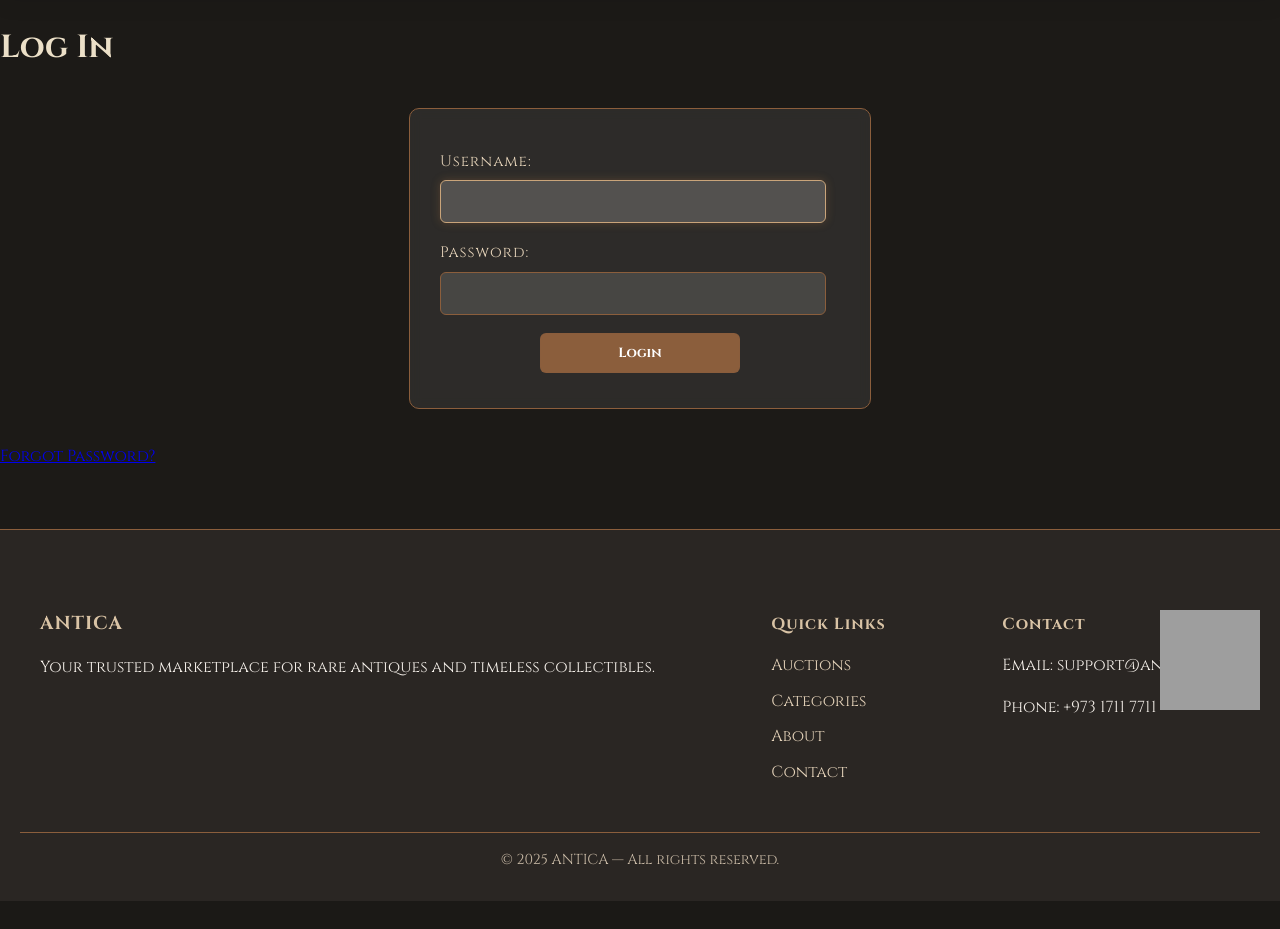
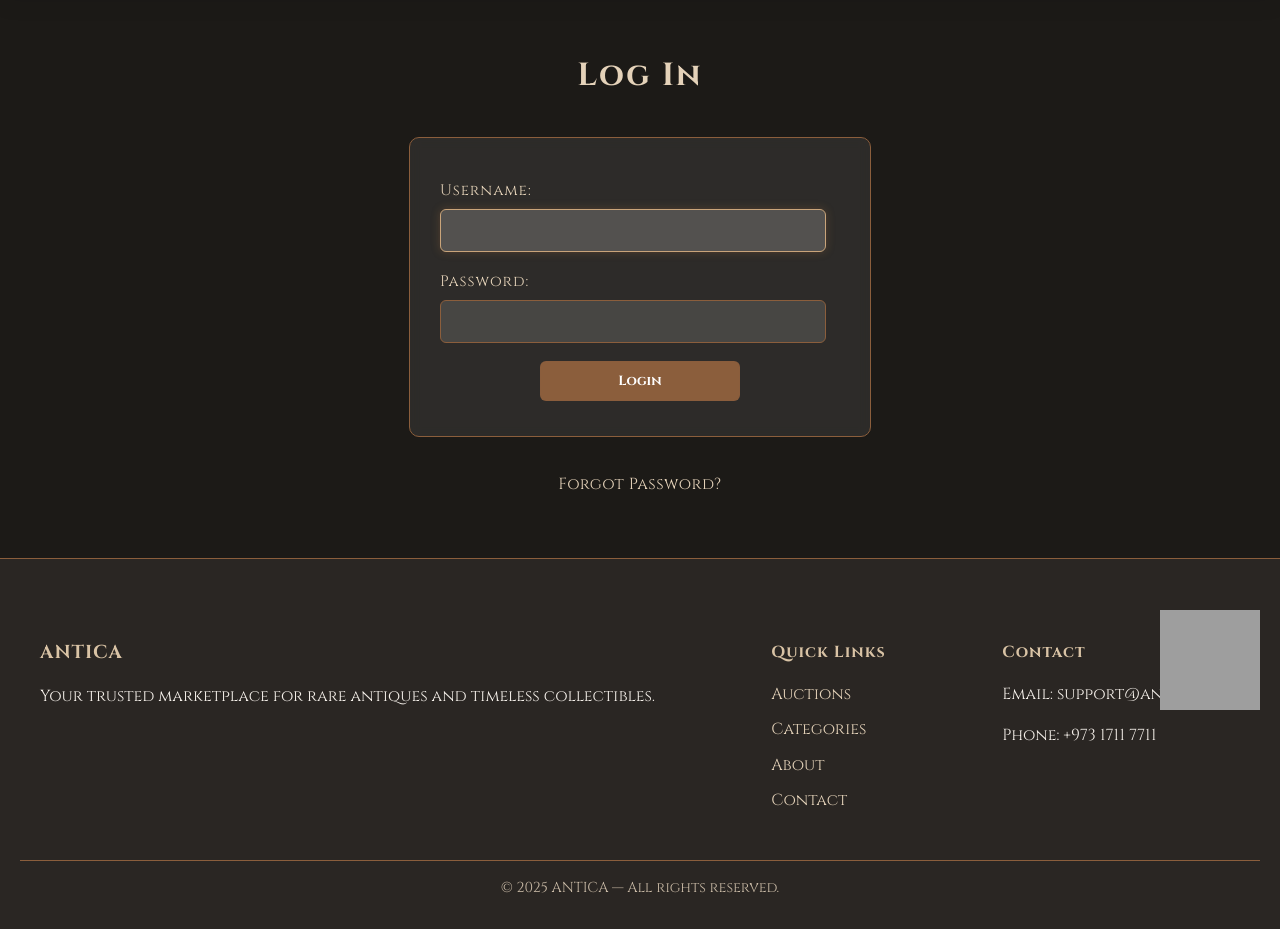
Before and after one commit to balqeesalawi/ANTICA, a Django app: page /accounts/login/ in a window 1280 px wide. Shown: the part 61-990 px from the top of the page. Before the commit the page ends 962 px from the top, so only its background shows below. Run offline with Django 5.2, Linux system fonts and the light colour scheme; grey boxes are pictures that could not be loaded.

Commit message:
complete sign in

```diff
--- a/ANTICA/main/static/css/style.css
+++ b/ANTICA/main/static/css/style.css
@@ -412,6 +412,30 @@
     transform: scale(1.03);
 }
 
+/* sign in */
+/* Center the link on the page */
+.forgot-password {
+    text-align: center;
+    margin-top: 20px;         /* space from form */
+    font-size: 1rem;
+}
+
+/* Style the link */
+.forgot-password a {
+    color: #e4d2b9;           /* antique gold */
+    text-decoration: none;
+    font-family: "Cinzel", serif;
+    letter-spacing: 0.5px;
+    transition: 0.3s;
+}
+
+.forgot-password a:hover {
+    color: #a07454;           /* slightly darker gold */
+    text-decoration: underline;
+}
+
+
+
 
 .card-container {
   display: flex;
--- a/ANTICA/main/templates/registration/login.html
+++ b/ANTICA/main/templates/registration/login.html
@@ -1,14 +1,15 @@
 {% extends 'base.html' %}
 
 {% block content %}
-<h1>Log In</h1>
+<h1 class="h1-signup">Log In</h1>
   <form action="{% url 'login' %}" method="post" >
     {% csrf_token %}
     {{ form.as_p }}
     <input type="submit" value="Login">
   </form>
 
-  <p>
-  <a href="{% url 'password_reset' %}">Forgot Password?</a>
+<p class="forgot-password">
+    <a href="{% url 'password_reset' %}">Forgot Password?</a>
 </p>
+
 {% endblock %}
```
